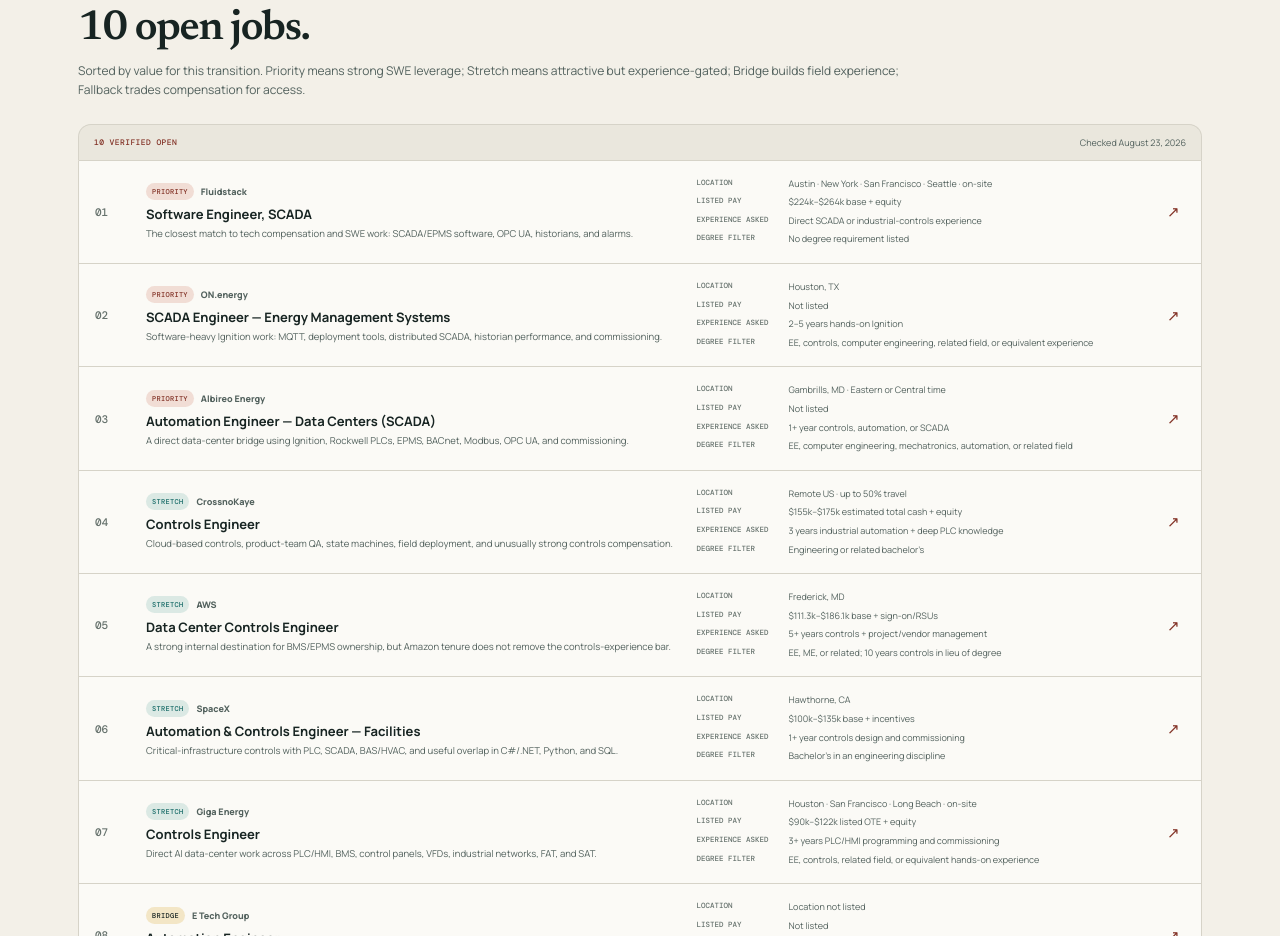
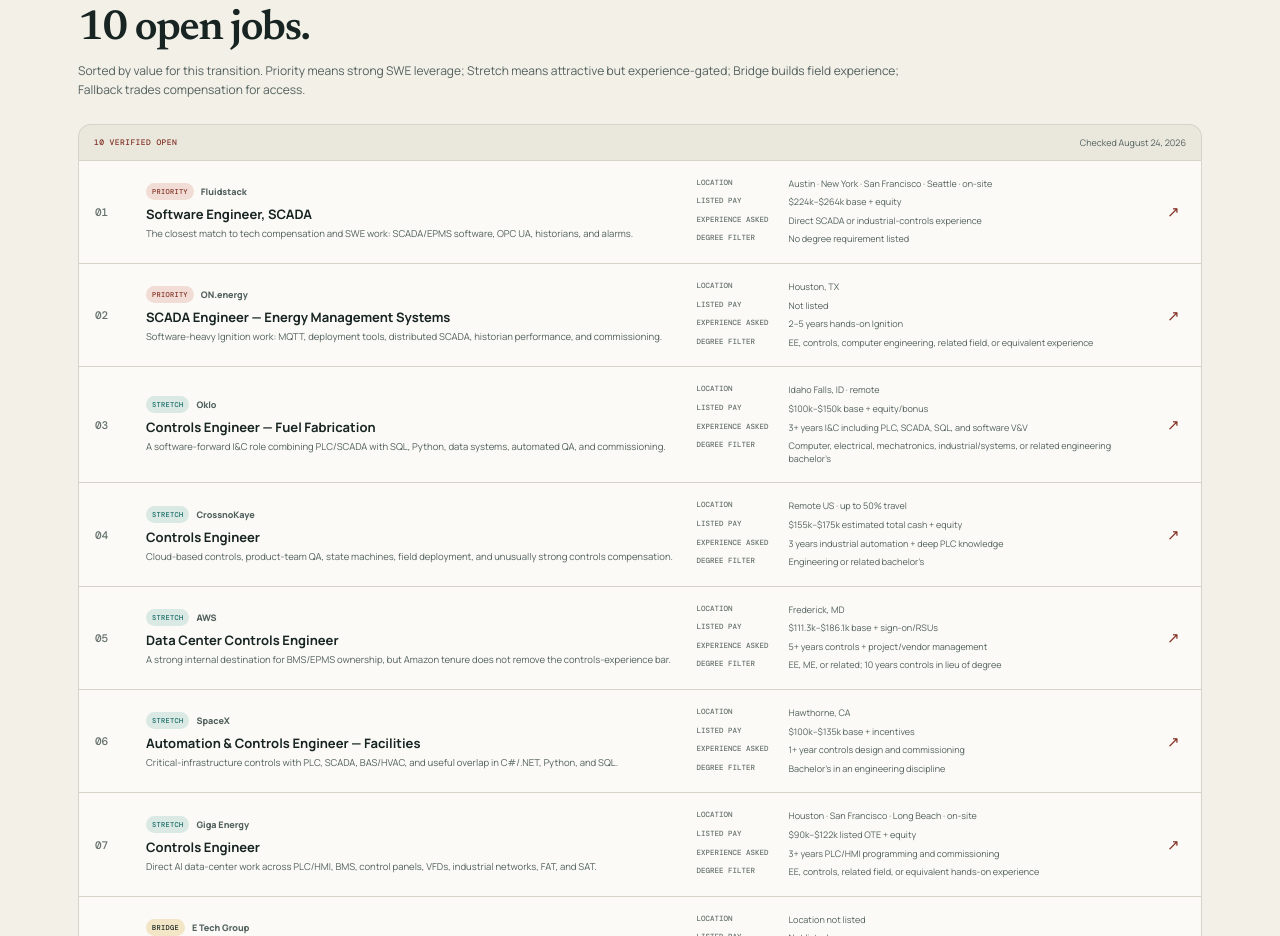
Before and after one commit to JamesWingert/career-helper, a Next.js app: page /controls-scada in a window 1280 px wide. Shown: the part 5820-6756 px from the top of the page. Built offline with nearby package versions, Linux system fonts and the light colour scheme.

Commit message:
Refresh Controls SCADA job board

```diff
--- a/app/controls-scada/jobs.ts
+++ b/app/controls-scada/jobs.ts
@@ -12,7 +12,7 @@
   url: string;
 };
 
-export const JOBS_CHECKED_ON = "August 23, 2026";
+export const JOBS_CHECKED_ON = "August 24, 2026";
 
 export const liveJobs: LiveJob[] = [
   {
@@ -38,15 +38,15 @@
     url: "https://job-boards.greenhouse.io/onenergy/jobs/4357694009",
   },
   {
-    company: "Albireo Energy",
-    title: "Automation Engineer — Data Centers (SCADA)",
-    priority: "Priority",
-    location: "Gambrills, MD · Eastern or Central time",
-    pay: "Not listed",
-    experience: "1+ year controls, automation, or SCADA",
-    education: "EE, computer engineering, mechatronics, automation, or related field",
-    reason: "A direct data-center bridge using Ignition, Rockwell PLCs, EPMS, BACnet, Modbus, OPC UA, and commissioning.",
-    url: "https://www.linkedin.com/jobs/view/automation-engineer-development-at-albireo-energy-4405385984",
+    company: "Oklo",
+    title: "Controls Engineer — Fuel Fabrication",
+    priority: "Stretch",
+    location: "Idaho Falls, ID · remote",
+    pay: "$100k–$150k base + equity/bonus",
+    experience: "3+ years I&C including PLC, SCADA, SQL, and software V&V",
+    education: "Computer, electrical, mechatronics, industrial/systems, or related engineering bachelor’s",
+    reason: "A software-forward I&C role combining PLC/SCADA with SQL, Python, data systems, automated QA, and commissioning.",
+    url: "https://job-boards.greenhouse.io/oklo/jobs/6114732004",
   },
   {
     company: "CrossnoKaye",
```
